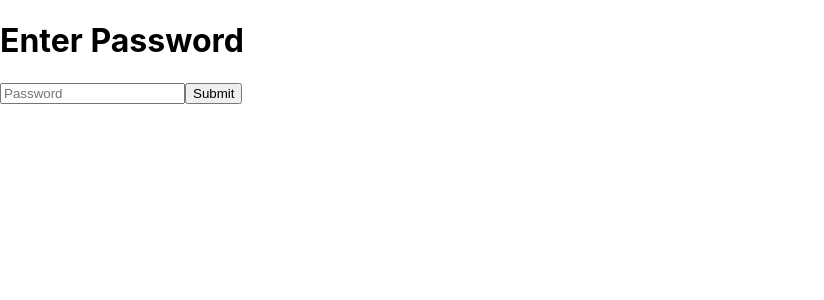
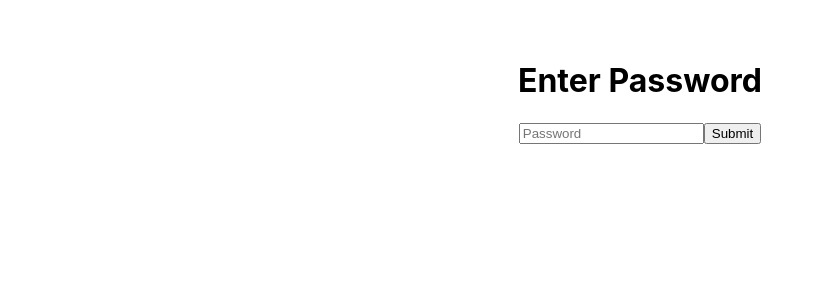
Before and after one commit to Yuhi0120/self-intro-webpage, a React (Create React App) app: page /login in a window 1280 px wide. Shown: the top 300 px of the page, without its empty margins (0-824 px from the left). Built offline with nearby package versions, Linux system fonts and the light colour scheme.

Commit message:
styled the password page

```diff
--- a/src/pages/Password.js
+++ b/src/pages/Password.js
@@ -1,5 +1,7 @@
 import React, { useState } from 'react';
 import { useNavigate } from 'react-router-dom';
+import '../styles/Password.css';
+
 
 const Password = () => {
     const [password, setPassword] = useState('');
--- a/src/styles/Password.css
+++ b/src/styles/Password.css
@@ -1,5 +1,7 @@
-#passsword-main{
+#password-main {
+    display: flex; /* if you want to use align-items */
+    flex-direction: column; /* if needed */
     align-items: center;
     padding: 20px;
     margin: 20px;
-}
+  }
```
